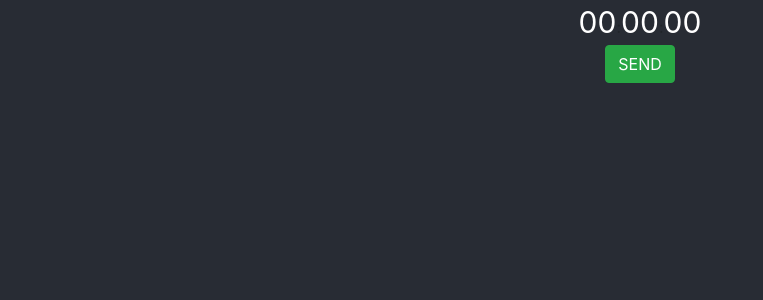
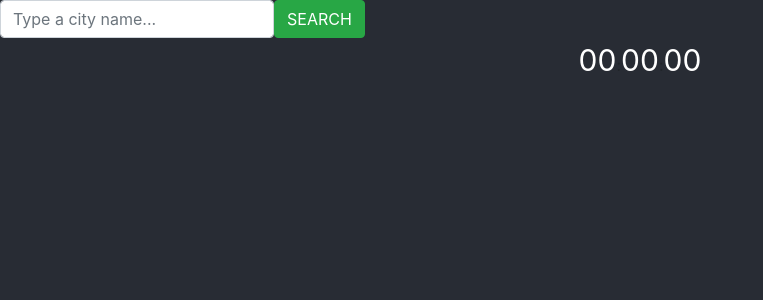
Before and after one commit to souzasmatheus/react-global-clock, a React (Create React App) app: page / in a window 1280 px wide. Shown: the top 300 px of the page, without its empty margins (0-763 px from the left). Built offline with nearby package versions, Linux system fonts and the light colour scheme.

Commit message:
Build skeleton of SearchForm component

```diff
--- a/src/App.css
+++ b/src/App.css
@@ -9,4 +9,5 @@ body {
 span {
   color: white;
   font-size: 30px;
+
 }
--- a/src/App.js
+++ b/src/App.js
@@ -1,14 +1,14 @@
 import React, { Component } from 'react'
 import './App.css'
 import Clock from './presentation/clock'
-import Button from './presentation/button'
+import SearchForm from './presentation/search'
 
 class App extends Component {
   render() {
     return (
       <div className="App">
+        <SearchForm />
         <Clock />
-        <Button styles="success" type="submit">SEND</Button>
       </div>
     );
   }
--- a/src/presentation/search.jsx
+++ b/src/presentation/search.jsx
@@ -0,0 +1,13 @@
+import React from 'react'
+import Button from './button'
+
+const SearchForm = ({onSearch=f=>f}) => (
+    <form className="form-inline search-form" onSubmit={onSearch}>
+        <div className="form-group">
+            <input type="text" className="form-control" placeholder="Type a city name..."/>
+        </div>
+        <Button styles="success" type="submit">SEARCH</Button>
+    </form>
+)
+
+export default SearchForm
```
